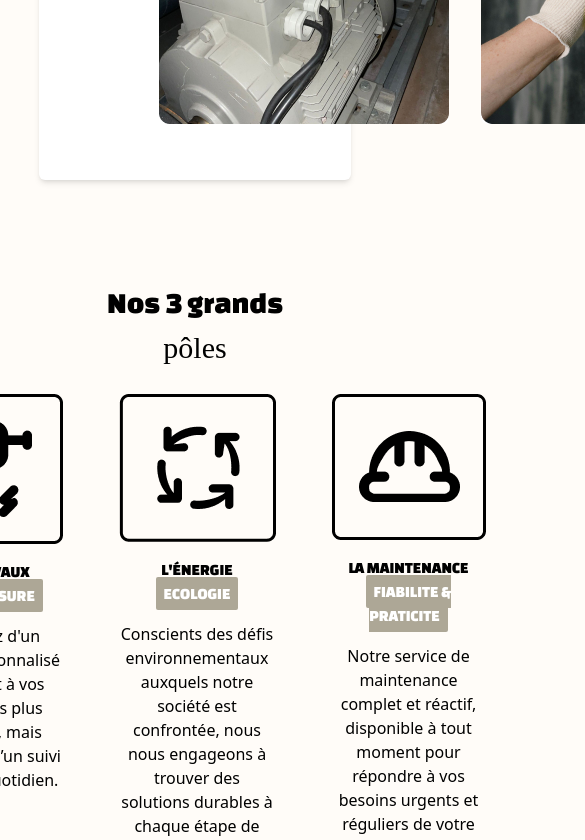
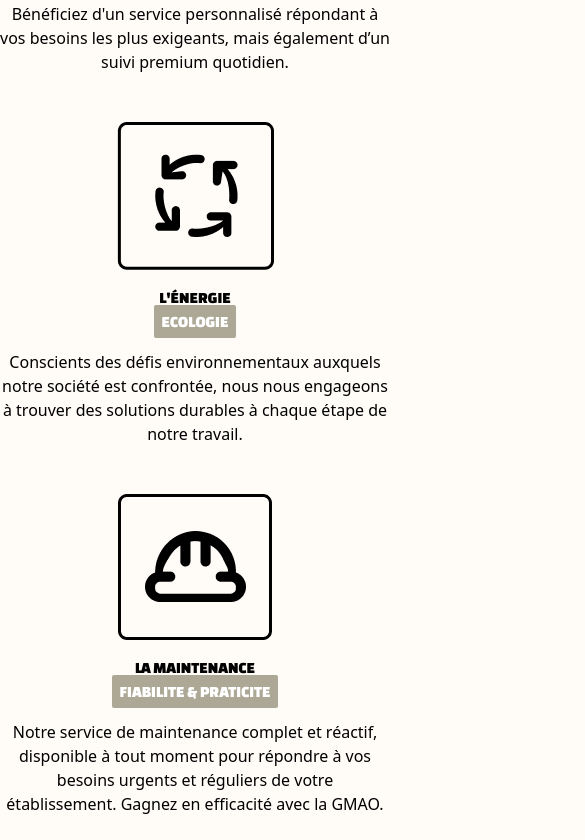
Before and after one commit to Pakku73/MHCS, a React (Vite) app: page /Nos-prestations in a window 390 px wide. Shown: the part 2180-3020 px from the top of the page, 585 px wide, since content can reach past the window. Built offline with nearby package versions, Linux system fonts and the light colour scheme; a web font is replaced by a local one.

Commit message:
:iphone: responsive example

```diff
--- a/src/components/common/Section.tsx
+++ b/src/components/common/Section.tsx
@@ -6,7 +6,7 @@ export const Section = ({ variant = '8/10', children }) => {
       'max-w-8/10': variant === '8/10',
       'max-w-9/10': variant === '9/10',
     },
-    'mx-auto my-[100px]'
+    'mx-auto my-[100px] '
   );
   return <section className={classes}>{children}</section>;
 };
--- /dev/null
+++ b/src/components/common/[DEVONLY]/hiddenWrapper.tsx
@@ -0,0 +1,3 @@
+export const HiddenWrapper = ({ children }) => {
+  return <div className="hidden">{children}</div>;
+};
--- a/src/components/common/footer.tsx
+++ b/src/components/common/footer.tsx
@@ -1,16 +1,25 @@
+import { HiddenWrapper } from './[DEVONLY]/hiddenWrapper';
+
 export const Footer = () => {
   return (
-    <>
+    <HiddenWrapper>
       <section className="flex items-center justify-around gap-16 m-auto py-[50px]">
-
         <div className="flex flex-col gap-20">
-        <img className="max-w-[150px]" src="../../../public/assets/images/logo.png" alt="" />
-        <p><b>© 2024 MHCS - Maintenance Hôtelière</b></p>
+          <img
+            className="max-w-[150px]"
+            src="../../../public/assets/images/logo.png"
+            alt=""
+          />
+          <p>
+            <b>© 2024 MHCS - Maintenance Hôtelière</b>
+          </p>
         </div>
 
         <div className="flex gap-60">
           <div className="gap-2">
-          <h4><b>MHCS & VOUS</b></h4>
+            <h4>
+              <b>MHCS & VOUS</b>
+            </h4>
             <ul className="gap-5">
               <p>Notre entreprise</p>
               <p>Nos prestations</p>
@@ -20,13 +29,17 @@ export const Footer = () => {
           </div>
 
           <div className="gap-2">
-          <h4><b>MHCS & VOUS</b></h4>
+            <h4>
+              <b>MHCS & VOUS</b>
+            </h4>
             <p>Politique de confidentialité</p>
           </div>
 
           <div className="flex gap-[100px]">
             <div className="gap-2">
-            <h4><b>RESTONS CONNECTÉS</b></h4>
+              <h4>
+                <b>RESTONS CONNECTÉS</b>
+              </h4>
               <ul className="gap-5">
                 <p>Instagram</p>
                 <p>Facebook</p>
@@ -34,10 +47,8 @@ export const Footer = () => {
               </ul>
             </div>
           </div>
-
         </div>
-
       </section>
-    </>
+    </HiddenWrapper>
   );
 };
--- a/src/containers/home/accompagnement.tsx
+++ b/src/containers/home/accompagnement.tsx
@@ -1,41 +1,46 @@
+import { Section } from '../../components/common/Section';
+
 export const Accompagnement = () => {
-    return <>
-
-      <section className="flex flex-col bg-[#fffcf8] max-w-screen-2xl mx-auto mt-[100px]">
-      {/* p-[10vh] pr-[20vh] pl-[20vh] */}
-
+  return (
+    <Section variant="9/10">
+      <div className="flex flex-col bg-[#fffcf8]">
         <div className="flex flex-col bg-[#ffffff] shadow-md p-10 px-[100px] rounded-[6px]">
-            <h2 className="flex flex-col font-ChangeOne text-[500] text-[30px] m-auto text-center w-[600px]">
+          <h2 className="flex flex-col font-ChangeOne text-[500] text-[30px] m-auto text-center">
             Un accompagnement dédié, pour des travaux en toute
             <span className="font-Neonderthaw text-[50px]">serenite</span>
           </h2>
-            <div className="flex gap-36">
-                <img className="rounded-[6px]" src="../../../public/assets/images/support-visual.jpg" alt="" />
+
+          <div className="flex flex-col gap-12 xl:flex-row xl:gap-36">
+            <img
+              className="rounded-[6px]"
+              src="../../../public/assets/images/support-visual.jpg"
+              alt=""
+            />
 
             <div className="flex flex-col text-[#000000] justify-center">
-                    <h2 className="font-ChangeOne text-[20px]">Pourquoi choisir MHCS ?</h2>
-                    <br/>
+              <h2 className="font-ChangeOne text-[20px]">
+                Pourquoi choisir MHCS ?
+              </h2>
+              <br />
               <p>
-                        MHCS trouve son essence dans la volonté de répondre
-                        de manière précise et efficace aux besoins et aux exigences
-                        spécifiques du monde hôtelier. Notre expertise s'est solidement
-                        établie pour vous offrir des conseils avisés et éclairés,
-                        guidant chaque étape de la maintenance et de la rénovation
-                        au sein de votre établissement.
+                MHCS trouve son essence dans la volonté de répondre de manière
+                précise et efficace aux besoins et aux exigences spécifiques du
+                monde hôtelier. Notre expertise s'est solidement établie pour
+                vous offrir des conseils avisés et éclairés, guidant chaque
+                étape de la maintenance et de la rénovation au sein de votre
+                établissement.
               </p>
-                    <br/>
+              <br />
               <p>
-                        Nous sommes fiers de notre capacité à conjuguer performance
-                        et durabilité, offrant ainsi à nos clients une approche globale,
-                        pragmatique et responsable pour faire face aux défis actuels
-                        du secteur hôtelier.
+                Nous sommes fiers de notre capacité à conjuguer performance et
+                durabilité, offrant ainsi à nos clients une approche globale,
+                pragmatique et responsable pour faire face aux défis actuels du
+                secteur hôtelier.
               </p>
             </div>
           </div>
-
         </div>
-
-      </section>
-
-    </>;
+      </div>
+    </Section>
+  );
 };
--- a/src/containers/home/chiffres.tsx
+++ b/src/containers/home/chiffres.tsx
@@ -1,6 +1,8 @@
+import { HiddenWrapper } from '../../components/common/[DEVONLY]/hiddenWrapper';
+
 export const Chiffres = () => {
   return (
-    <>
+    <HiddenWrapper>
       <section className="flex flex-col items-center max-w-screen-2xl m-auto mt-[100px] gap-10">
         <h2 className="flex flex-col font-Arial text-center text-[20px]">
           Quelques chiffres clés
@@ -44,6 +46,6 @@ export const Chiffres = () => {
           </div>
         </div>
       </section>
-    </>
+    </HiddenWrapper>
   );
 };
--- a/src/containers/home/confiance.tsx
+++ b/src/containers/home/confiance.tsx
@@ -1,23 +1,38 @@
+import { HiddenWrapper } from '../../components/common/[DEVONLY]/hiddenWrapper';
+
 export const Confiance = () => {
-    return <>
-
+  return (
+    <HiddenWrapper>
       <section className="flex flex-col items-center bg-[#ffffff] m-auto mt-[100px] gap-14 py-[50px]">
-
         <h2 className="flex flex-col font-ChangeOne text-center text-[30px]">
-            Ils nous font confiance
+          Ils nous font confiance
         </h2>
 
         <div className="flex max-w-[1280px] max-h-[50px]">
           <div className="flex items-center justify-center max-h[100px] gap-20">
-            <img src="../../../public/assets/images/companies/hyatt.png" alt="" />
-            <img src="../../../public/assets/images/companies/marriott.png" alt="" />
-            <img src="../../../public/assets/images/companies/inwood.png" alt="" />
-            <img src="../../../public/assets/images/companies/dorchester.png" alt="" />
-            <img src="../../../public/assets/images/companies/suitcase.png" alt="" />
+            <img
+              src="../../../public/assets/images/companies/hyatt.png"
+              alt=""
+            />
+            <img
+              src="../../../public/assets/images/companies/marriott.png"
+              alt=""
+            />
+            <img
+              src="../../../public/assets/images/companies/inwood.png"
+              alt=""
+            />
+            <img
+              src="../../../public/assets/images/companies/dorchester.png"
+              alt=""
+            />
+            <img
+              src="../../../public/assets/images/companies/suitcase.png"
+              alt=""
+            />
           </div>
         </div>
-
       </section>
-
-    </>;
-  };
+    </HiddenWrapper>
+  );
+};
--- a/src/containers/home/etapes.tsx
+++ b/src/containers/home/etapes.tsx
@@ -1,7 +1,9 @@
 import { Section } from '../../components/common/Section';
+import { HiddenWrapper } from '../../components/common/[DEVONLY]/hiddenWrapper';
 
 export const Etapes = () => {
   return (
+    <HiddenWrapper>
       <Section>
         <div className="flex flex-col items-center gap-14 ">
           <h2 className="flex flex-col font-Arial text-center text-[25px]">
@@ -104,5 +106,6 @@ export const Etapes = () => {
           </button>
         </div>
       </Section>
+    </HiddenWrapper>
   );
 };
--- a/src/containers/home/poles.tsx
+++ b/src/containers/home/poles.tsx
@@ -1,58 +1,71 @@
 export const Poles = () => {
-    return <>
-
+  return (
     <section className="flex flex-col items-center max-w-screen-2xl m-auto mt-[100px] gap-6">
-
       <h2 className="flex flex-col font-ChangeOne text-center text-[30px]">
         Nos 3 grands
         <span className="font-Neonderthaw">pôles</span>
       </h2>
 
-        <div className="flex">
-            <div className="flex max-w-screen-2xl">
-                <div className="flex flex-col items-center max-w-md gap-4">
-                    <img className="max-w-40" src="../../../public/assets/icons/travaux.png" alt="" />
+      <div className="grid grid-cols-1 md:grid-cols-2 md:place-items-center xl:grid-cols-3 gap-12">
+        <div className="flex flex-col items-center gap-4">
+          <img
+            className="max-w-40"
+            src="../../../public/assets/icons/travaux.png"
+            alt=""
+          />
           <h2 className="uppercase font-ChangeOne text-center">
             Les travaux
             <br />
-                        <span className="bg-[#ada796] text-white p-2 rounded-[2px]">Sur-meusure</span>
+            <span className="bg-[#ada796] text-white p-2 rounded-[2px]">
+              Sur-meusure
+            </span>
           </h2>
           <p className="text-center">
-                    Bénéficiez d'un service personnalisé répondant à vos besoins les plus exigeants, mais également d’un suivi premium quotidien.
+            Bénéficiez d'un service personnalisé répondant à vos besoins les
+            plus exigeants, mais également d’un suivi premium quotidien.
+          </p>
+        </div>
+
+        <div className="flex flex-col items-center gap-4 ">
+          <img
+            className="max-w-40"
+            src="../../../public/assets/icons/energie.png"
+            alt=""
+          />
+          <h2 className="uppercase font-ChangeOne text-center">
+            L'énergie
+            <br />
+            <span className="bg-[#ada796] text-white p-2 rounded-[2px]">
+              Ecologie
+            </span>
+          </h2>
+          <p className="text-center">
+            Conscients des défis environnementaux auxquels notre société est
+            confrontée, nous nous engageons à trouver des solutions durables à
+            chaque étape de notre travail.
+          </p>
+        </div>
+
+        <div className="flex w-full md:col-span-2 xl:col-auto flex-col items-center gap-4">
+          <img
+            className="max-w-40"
+            src="../../../public/assets/icons/maintenance.png"
+            alt=""
+          />
+          <h2 className="uppercase font-ChangeOne text-center">
+            LA MAINTENANCE
+            <br />
+            <span className="bg-[#ada796] text-white p-2 rounded-[2px]">
+              FIABILITE & PRATICITE
+            </span>
+          </h2>
+          <p className="text-center max-w-sm xl:max-w-none">
+            Notre service de maintenance complet et réactif, disponible à tout
+            moment pour répondre à vos besoins urgents et réguliers de votre
+            établissement. Gagnez en efficacité avec la GMAO.
           </p>
         </div>
       </div>
-
-            <div className="flex max-w-screen-2xl pr-14 pl-14">
-                <div className="flex flex-col items-center max-w-md gap-4">
-                    <img className="max-w-40" src="../../../public/assets/icons/energie.png" alt="" />
-                    <h2 className="uppercase font-ChangeOne text-center">
-                        L'énergie
-                        <br />
-                        <span className="bg-[#ada796] text-white p-2 rounded-[2px]">Ecologie</span>
-                    </h2>
-                    <p className="text-center">
-                    Conscients des défis environnementaux auxquels notre société est confrontée, nous nous engageons à trouver des solutions durables à chaque étape de notre travail.
-                    </p>
-                </div>
-            </div>
-
-            <div className="flex max-w-screen-2xl">
-                <div className="flex flex-col items-center max-w-md gap-4">
-                    <img className="max-w-40" src="../../../public/assets/icons/maintenance.png" alt="" />
-                    <h2 className="uppercase font-ChangeOne text-center">
-                        LA MAINTENANCE
-                        <br />
-                        <span className="bg-[#ada796] text-white p-2 rounded-[2px]">FIABILITE & PRATICITE</span>
-                    </h2>
-                    <p className="text-center">
-                    Notre service de maintenance complet et réactif, disponible à tout moment pour répondre à vos besoins urgents et réguliers de votre établissement. Gagnez en efficacité avec la GMAO.
-                    </p>
-                </div>
-            </div>
-        </div>
-
     </section>
-
-    </>;
+  );
 };
--- a/src/containers/home/realisation.tsx
+++ b/src/containers/home/realisation.tsx
@@ -1,7 +1,9 @@
 import { Section } from '../../components/common/Section';
+import { HiddenWrapper } from '../../components/common/[DEVONLY]/hiddenWrapper';
 
 export const Realisation = () => {
   return (
+    <HiddenWrapper>
       <Section>
         <div className="flex flex-col bg-[#ffffff] shadow-md p-10 pr-[10vh] pl-[10vh] rounded-[6px]">
           <h2 className="flex flex-col font-ChangeOne text-[500] text-[30px] m-auto text-center w-[600px]">
@@ -46,5 +48,6 @@ export const Realisation = () => {
           </div>
         </div>
       </Section>
+    </HiddenWrapper>
   );
 };
--- a/src/containers/home/urgences.tsx
+++ b/src/containers/home/urgences.tsx
@@ -1,7 +1,9 @@
 import { Section } from '../../components/common/Section';
+import { HiddenWrapper } from '../../components/common/[DEVONLY]/hiddenWrapper';
 
 export const Urgences = () => {
   return (
+    <HiddenWrapper>
       <Section>
         <div className="flex bg-[#000000] rounded-[6px] font-ChangeOne justify-around align-center">
           <div className="flex items-centes ml-auto">
@@ -31,5 +33,6 @@ export const Urgences = () => {
           </div>
         </div>
       </Section>
+    </HiddenWrapper>
   );
 };
--- a/src/index.css
+++ b/src/index.css
@@ -7,11 +7,11 @@
   src: url('/public/assets/fonts/arial/ARIAL.TTF');
 }
 
-body{
+body {
   background-color: #fffcf8;
 }
 
-input{
+input {
   border: solid grey 1px;
   padding: 10px;
   padding-left: 100px;
@@ -19,7 +19,7 @@ input{
   border-radius: 6px;
 }
 
-input:focus{
+input:focus {
   outline: solid 2px rgb(192, 192, 255);
   border: none;
 }
--- a/tailwind.config.js
+++ b/tailwind.config.js
@@ -3,6 +3,20 @@ export default {
   content: ['./index.html', './src/**/*.{js,ts,jsx,tsx}'],
   theme: {
     extend: {
+      screens: {
+        xs: '425px',
+
+        sm: '640px',
+
+        md: '768px',
+
+        lg: '1024px',
+
+        xl: '1280px',
+
+        '2xl': '1700px',
+      },
+
       fontFamily: {
         ChangeOne: ['"Changa One"'],
         Neonderthaw: ['"Neonderthaw"'],
```
Lines whose indentation alone changed are shown as unchanged.
